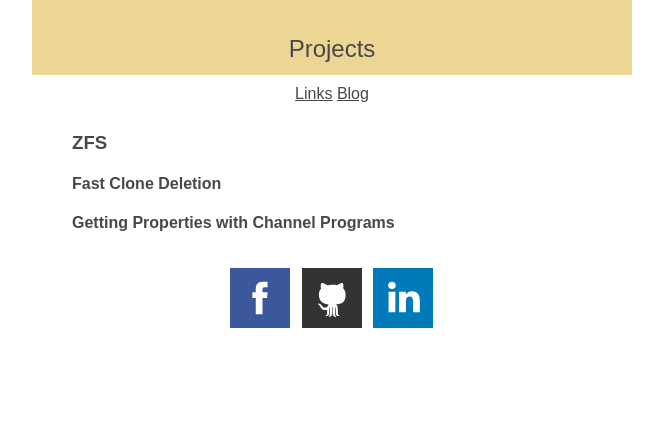
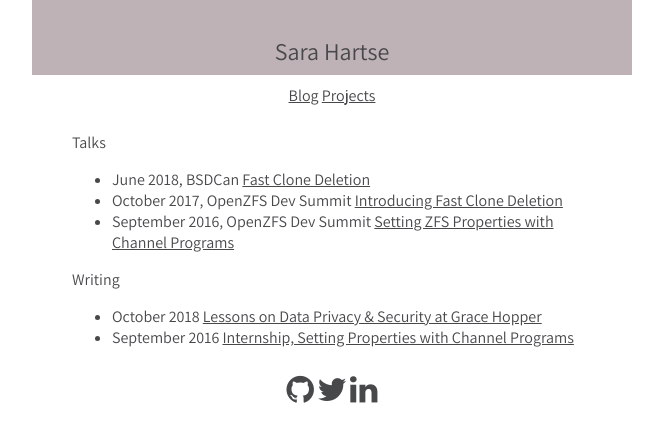
Before and after one commit to shartse/shartse.github.io, a Jekyll site: the page built from projects.html, in a window 1280 px wide. Shown: the top 442 px of the page, without its empty margins (308-971 px from the left). Built offline with Jekyll 4.4.1, drawn with Linux system fonts in a browser that asks for light colours.

Commit message:
more css + projects page

```diff
--- a/_layouts/default.html
+++ b/_layouts/default.html
@@ -2,27 +2,29 @@
   <head>
   <title>Sara Hartse</title>
   <link rel="stylesheet" type="text/css" href="/css/style.css">
+  <link href="https://fonts.googleapis.com/css?family=Assistant&display=swap" rel="stylesheet">
+
   </head>
 
     <body>
 	<div class="container">
 
-	<div class="item title">{{ page.title }}</div>
+	<div class="item title">Sara Hartse</div>
 
 	<div class="item nav">
-		<a href ="/projects.html">Links</a>
         	<a href ="/">Blog</a>
+		<a href ="/projects.html">Projects</a>
 	</div>
 
 	<div class="item body">{{ content }}</div>
 
 	<div class="item icons">
-		<a href="https://www.facebook.com/sara.hartse">
-			<img src="/icons/facebook.svg"></a>
-        	<a href="https://github.com/shartse"><img src="/icons/github.svg"></a>
-        	<a href="https://www.linkedin.com/pub/sara-hartse/101/293/13b">
-			<img src="/icons/linkedin.svg"></a>
+	<link rel="stylesheet" href="https://maxcdn.bootstrapcdn.com/font-awesome/4.7.0/css/font-awesome.min.css">
+   	<a target="_blank" href="https://github.com/shartse"><i class="fa fa-2x fa-github"></i></a>
+   	<a target="_blank" href="https://twitter.com/SaraHartse"><i class="fa fa-2x fa-twitter"></i></a>
+   	<a target="_blank" href="https://www.linkedin.com/in/sara-hartse-13b293101/"><i class="fa fa-2x fa-linkedin"></i></a>
 	</div>
+
 	</div><!-- /.container -->
     </body>
 </html>
--- a/_layouts/post.html
+++ b/_layouts/post.html
@@ -1,7 +1,7 @@
 ---
 layout: default
 ---
-<h1>{{ page.title }}</h1>
+<p><div class="blog-title">{{ page.title }}</div></p>
 <p class="meta">{{ page.date | date_to_string }}</p>
 
 <div class="post">
--- a/css/style.css
+++ b/css/style.css
@@ -14,12 +14,12 @@
    vertical-align: baseline;
    text-align: center;
    font-size: 150%;
-  padding: 35px;
+   padding: 35px;
    grid-column-start: 1;
    grid-column-end: 6;
    grid-row-start: 1;
    grid-row-end: 2;
-  background-color: #edd693;
+   background-color: #beb2b6;
 }
 .nav {
    text-align: center;
@@ -46,16 +46,15 @@
   max-width: 600px;
   margin: auto;
   color: #47484A;
-  font-family: sans-serif;
+  font-family: 'Assistant', sans-serif;
 }
 
 footer {
 text-align: center;
 }
 
-#title {
-  text-align: center;
-  font-size: 100%;
+.blog-title {
+  font-size: 125%;
 }
 
 /* unvisited link */
@@ -81,5 +80,5 @@
 
 /* mouse over link */
 a:hover {
-    color: #edd693;
+    color: #beb2b6;
 }
--- a/projects.html
+++ b/projects.html
@@ -3,11 +3,17 @@
 title: Projects
 ---
 <p>
+Talks
+<ul>
+<li>June 2018, BSDCan <a href="https://www.youtube.com/watch?v=yQGGwhDxkdw&t=1s">Fast Clone Deletion</a></li>
 
-<h3>ZFS</h3>
+<li>October 2017, OpenZFS Dev Summit <a href="https://www.youtube.com/watch?v=GLABJRWwGMk">Introducing Fast Clone Deletion</a></li>
 
-<h4>Fast Clone Deletion</h4>
-
-<h4>Getting Properties with Channel Programs</h4>
-
+<li>September 2016, OpenZFS Dev Summit <a href="https://www.youtube.com/watch?v=ogOwo4mZxMA&t=237s">Setting ZFS Properties with Channel Programs</a></li>
+</ul>
+Writing
+<ul>
+<li>October 2018 <a href="https://www.delphix.com/blog/grace-hopper-reflection-2018">Lessons on Data Privacy & Security at Grace Hopper</a>
+<li>September 2016 <a href="https://www.delphix.com/blog/university/sara">Internship, Setting Properties with Channel Programs</a>
+<ul>
 </p>
```
